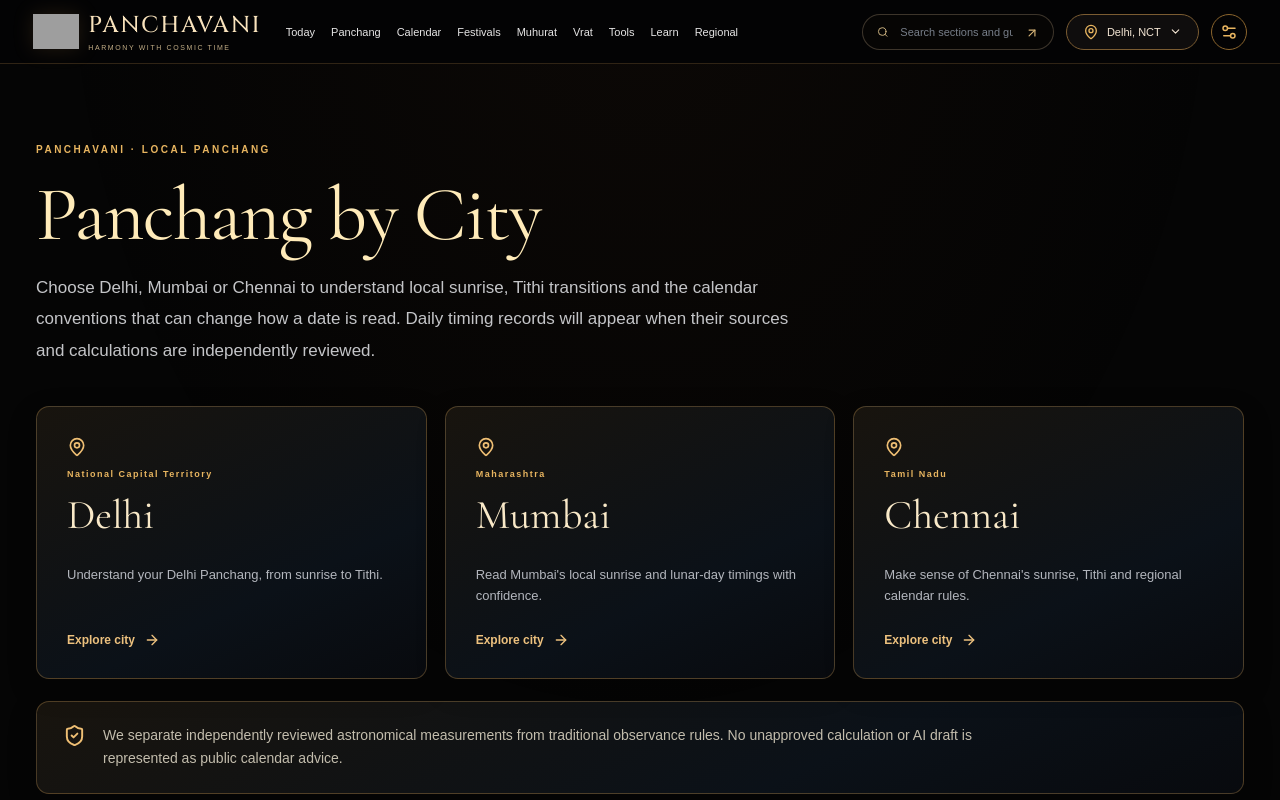
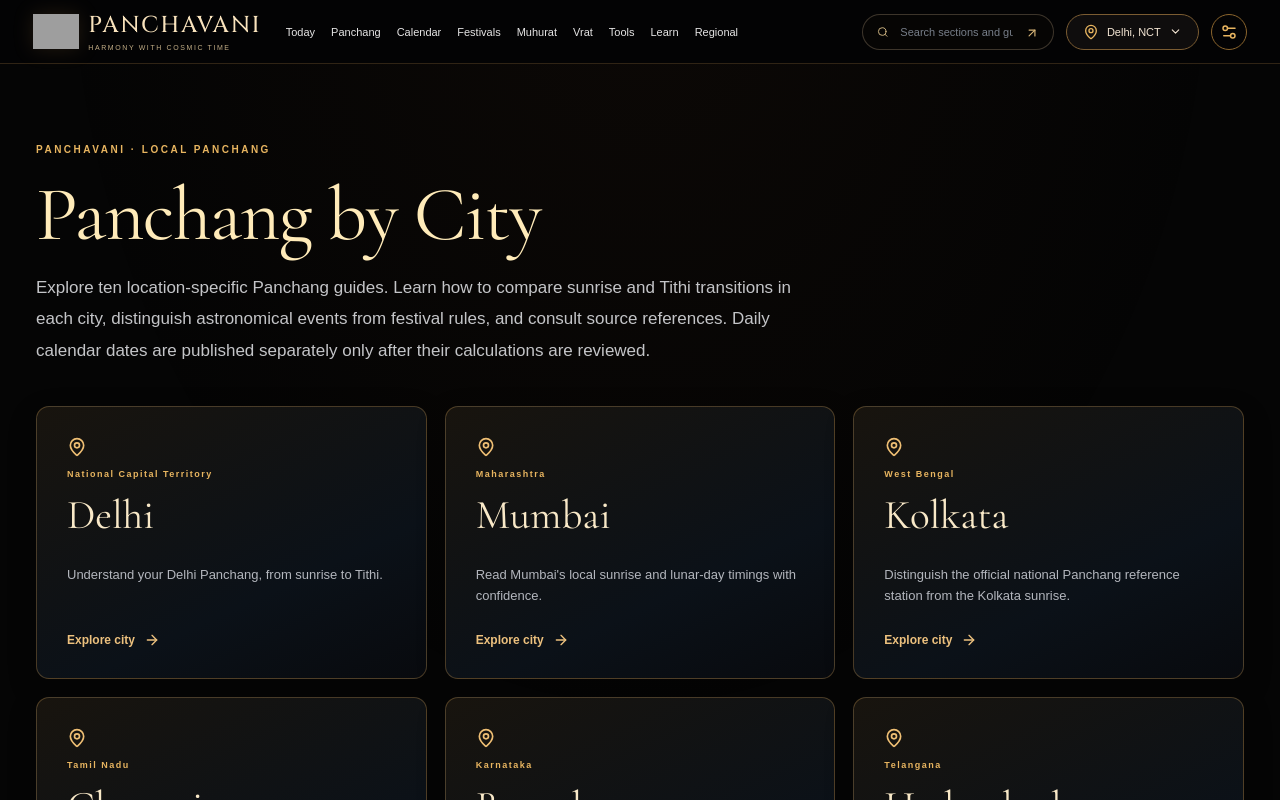
Before and after one commit to SviatF/panchavani, a Next.js app: page /panchang in a window 1280 px wide. Shown: the top 800 px of the page. Built offline with nearby package versions, Linux system fonts and the light colour scheme; grey boxes are pictures that could not be loaded.

Commit message:
feat(SEO): show ten genuinely distinct first-release city guide links in Panchang directory

```diff
--- a/app/panchang/page.tsx
+++ b/app/panchang/page.tsx
@@ -1,12 +1,12 @@
 import Link from 'next/link';
 import {ArrowRight,MapPin,ShieldCheck} from 'lucide-react';
-import {CITY_GUIDES,PILOT_CITY_IDS} from '@/lib/public-panchang';
+import {CITY_GUIDES,CITY_GUIDE_IDS} from '@/lib/public-panchang';
 export default function PanchangDirectory(){
  return <div className="page-width verified-hub">
   <p className="section-eyebrow">PANCHAVANI · LOCAL PANCHANG</p>
   <h1>Panchang by City</h1>
-  <p className="verified-intro">Choose Delhi, Mumbai or Chennai to understand local sunrise, Tithi transitions and the calendar conventions that can change how a date is read. Daily timing records will appear when their sources and calculations are independently reviewed.</p>
-  <div className="verified-city-grid">{PILOT_CITY_IDS.map(id=>{
+  <p className="verified-intro">Explore ten location-specific Panchang guides. Learn how to compare sunrise and Tithi transitions in each city, distinguish astronomical events from festival rules, and consult source references. Daily calendar dates are published separately only after their calculations are reviewed.</p>
+  <div className="verified-city-grid">{CITY_GUIDE_IDS.map(id=>{
    const city=CITY_GUIDES[id];
    return <Link href={`/panchang/${id}/`} key={id} className="verified-city-card">
     <MapPin size={20}/><span className="section-eyebrow">{city.region}</span>
```
